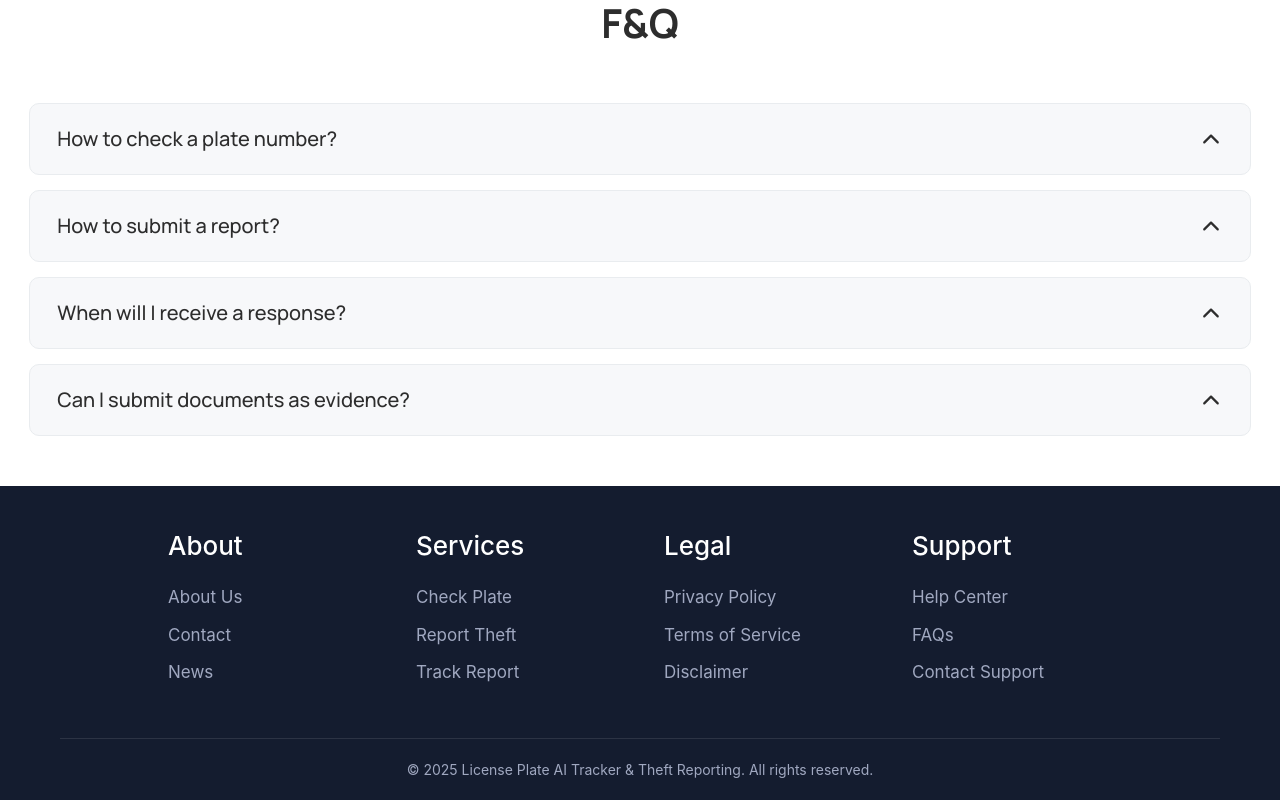
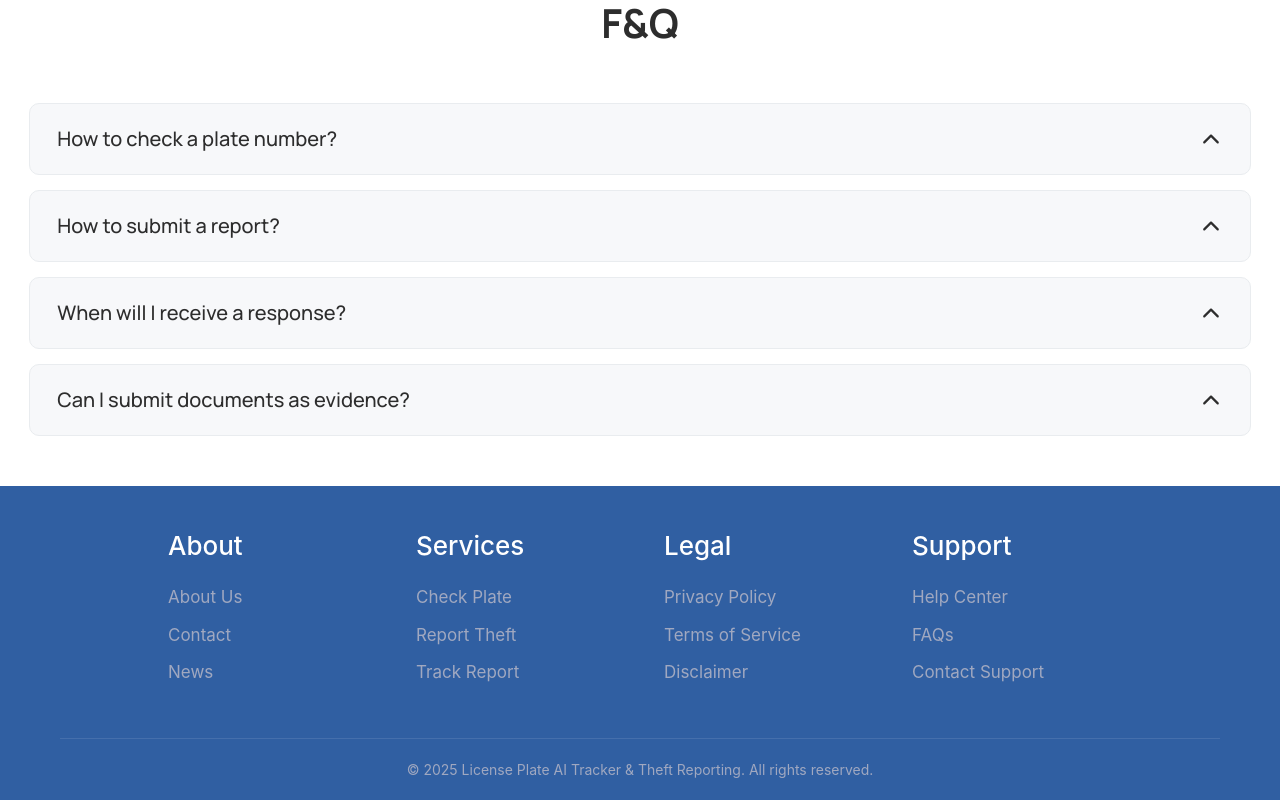
Before and after one commit to kareemtarekK/Graduationn, a React (Vite) app: page / in a window 1280 px wide. Shown: the part 779-1579 px from the top of the page. Built offline with nearby package versions, Linux system fonts and the light colour scheme.

Commit message:
Edit Footer Section

```diff
--- a/src/Components/Footer/footer.module.css
+++ b/src/Components/Footer/footer.module.css
@@ -1,6 +1,6 @@
 .footer {
-    background-color: #141c2f;
-    color: #ffffff;
+    background-color: var(--blue-color);
+    color: var(--salt-color);
     padding: 40px 60px 20px;
     font-family: -apple-system, BlinkMacSystemFont, "Segoe UI", Roboto, Oxygen, Ubuntu, Cantarell, "Open Sans",
       "Helvetica Neue", sans-serif;
```
